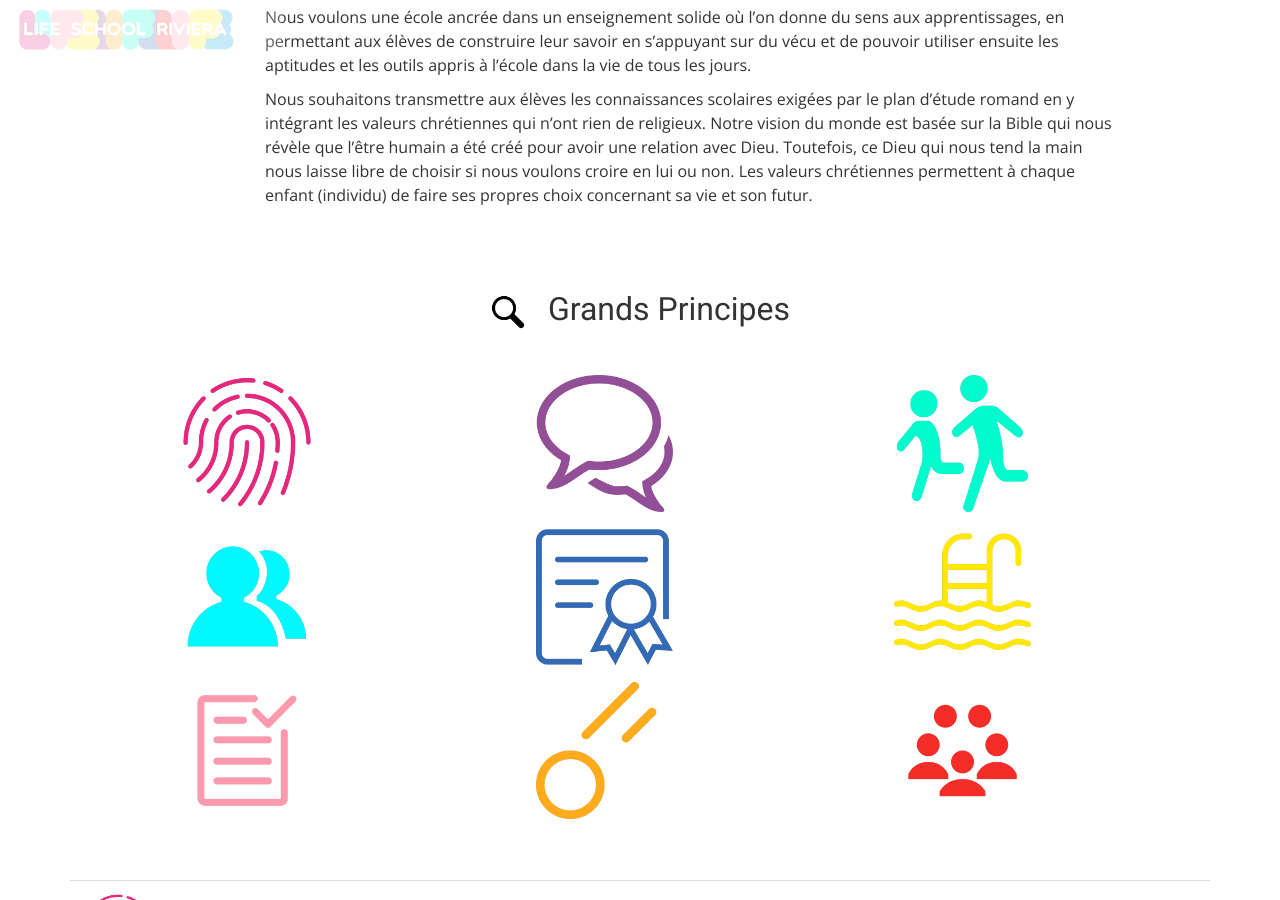
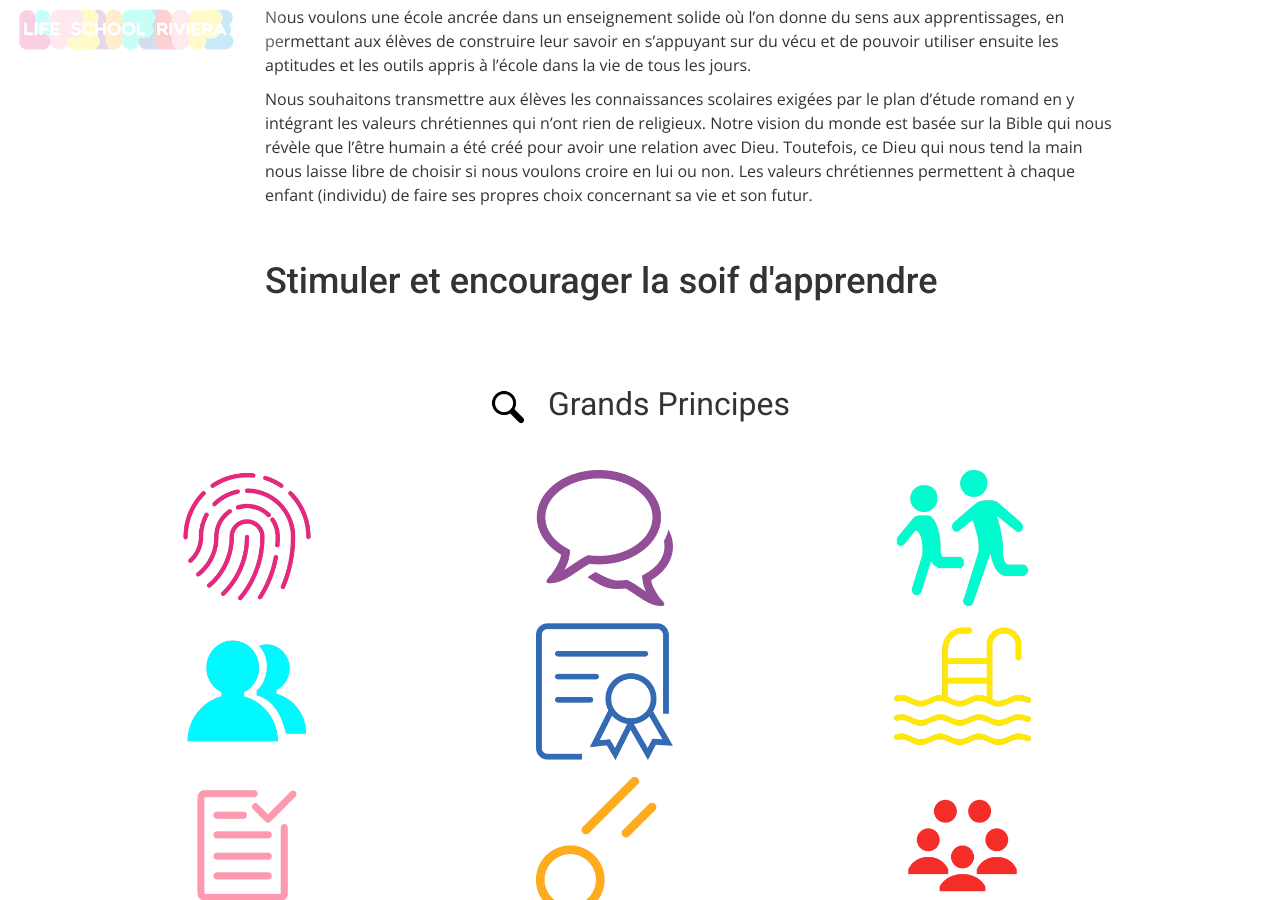
Before and after one commit to midjoule/lifeschool, a Jekyll site: the page built from index.html, in a window 1280 px wide and 900 px high, scrolled down 4234 px. Built offline with Jekyll 4.4.1, drawn with Linux system fonts in a browser that asks for light colours; nearby versions of some CDN libraries; some web fonts are replaced.

Commit message:
Update index.html

```diff
--- a/index.html
+++ b/index.html
@@ -117,6 +117,20 @@
   </div>
 </section>
 
+
+ <!-- Slider Start -->
+<section id="principles">
+  <div class="container">
+    <div class="row">
+      <div class="col-md-10 col-md-offset-2">
+        <div class="block">
+          <H1 class="animated fadeInUp">Stimuler et encourager la soif d'apprendre</p>
+        </div>
+      </div>
+    </div>
+  </div>
+</section>
+
 {% if site.data.principles.size > 0 %}
 <!-- Principles Start -->
 <section id="portfolio-work">
```
